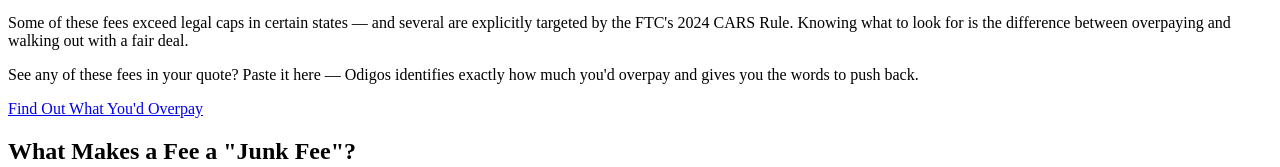
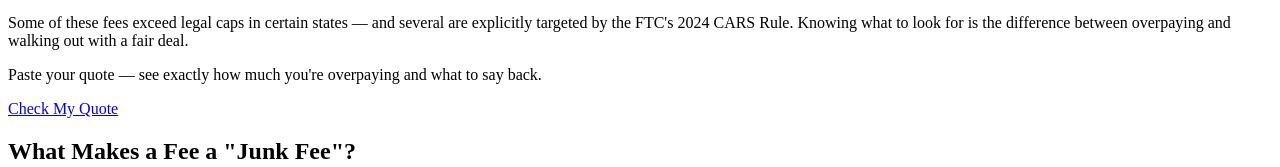
Before and after one commit to jclekkas/Odigos, a React (Vite) app in the folder client/: page /hidden-dealer-fees in a window 1280 px wide. Shown: the part 244-411 px from the top of the page. Built offline with nearby package versions, Linux system fonts and the light colour scheme; no server answers.

Commit message:
update above-fold CTA copy on hidden-dealer-fees
Use sharper, outcome-driven copy: "Paste your quote — see exactly
how much you're overpaying and what to say back."

https://claude.ai/code/session_018ocLzBENNpG7Y7G9ZDYUqR

```diff
--- a/client/src/pages/hidden-dealer-fees.tsx
+++ b/client/src/pages/hidden-dealer-fees.tsx
@@ -37,10 +37,10 @@ export default function HiddenDealerFees() {
 
         <div className="rounded-lg border border-blue-600/20 bg-blue-600/5 p-5 mb-8">
           <p className="text-base font-semibold text-foreground mb-2">
-            See any of these fees in your quote? Paste it here — Odigos identifies exactly how much you'd overpay and gives you the words to push back.
+            Paste your quote — see exactly how much you're overpaying and what to say back.
           </p>
           <Button asChild variant="cta" className="font-semibold">
-            <Link href="/analyze">Find Out What You'd Overpay</Link>
+            <Link href="/analyze">Check My Quote</Link>
           </Button>
         </div>
 
```
